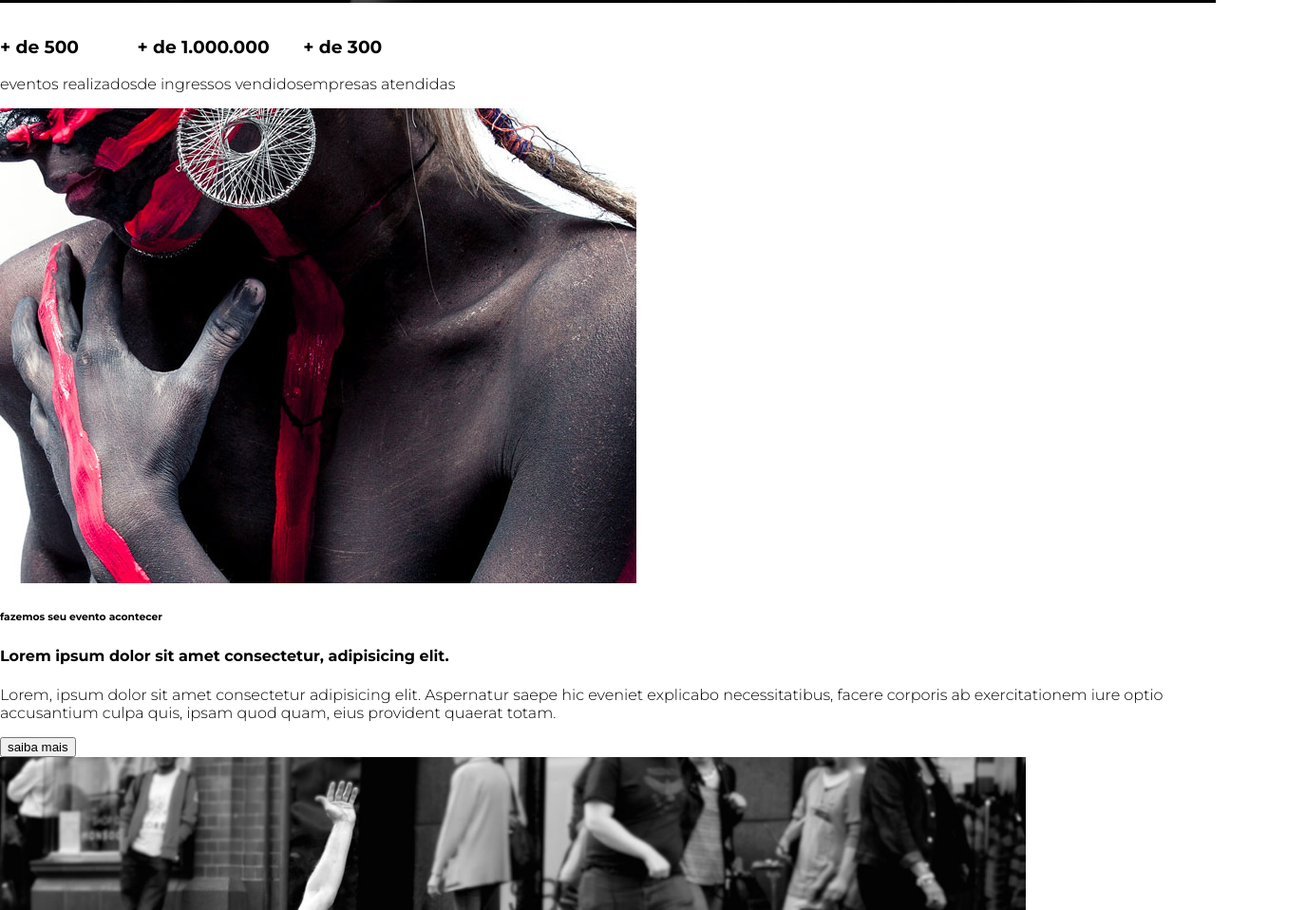
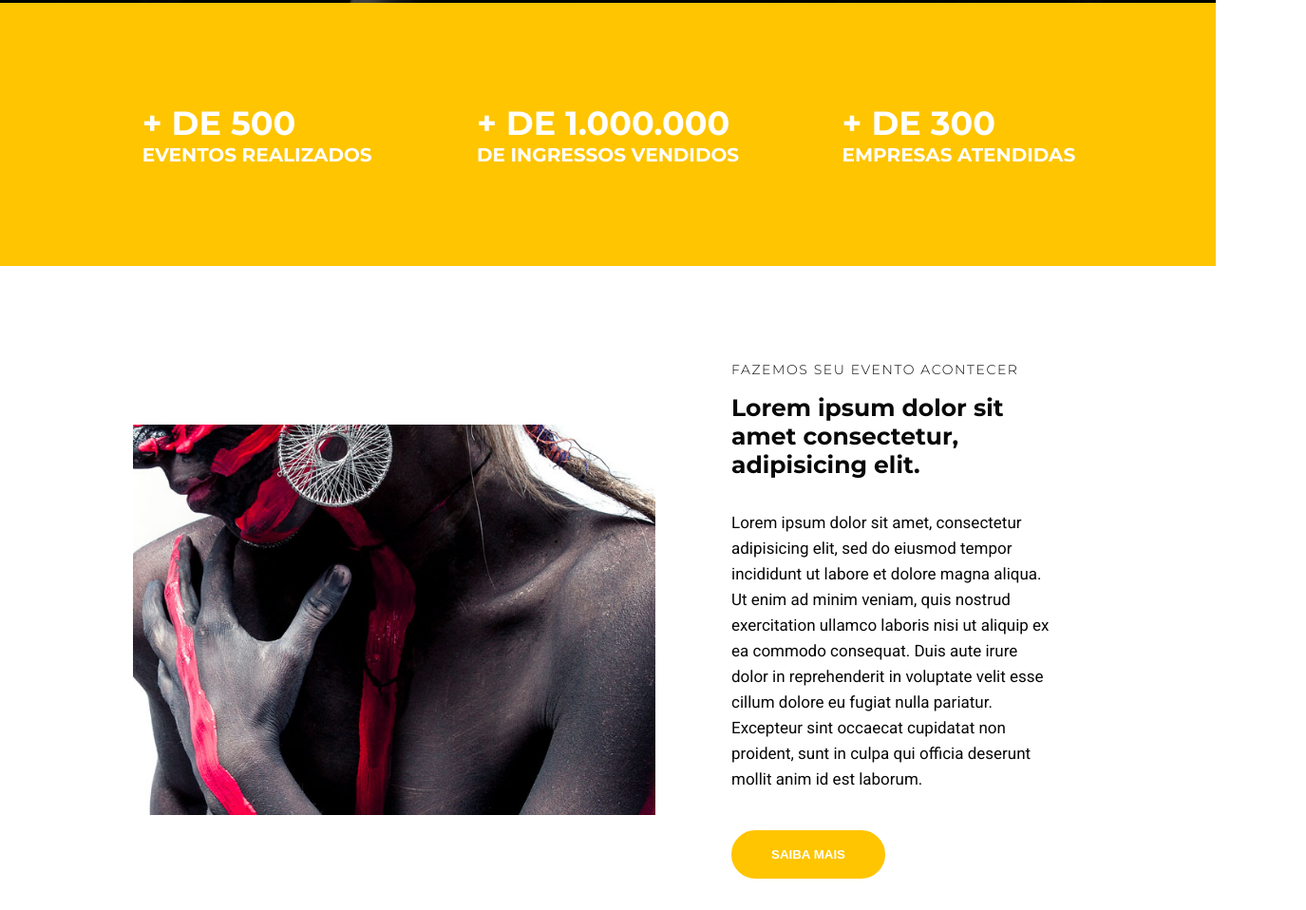
Before and after one commit to marcusimao/studion, a website: page src/index.html in a window 1280 px wide. Shown: the part 797-1755 px from the top of the page at 95% size, 1375 px wide, since content can reach past the window. Drawn offline with Linux system fonts and the light colour scheme.

Commit message:
feat(content): institutional content styles

```diff
--- a/src/index.html
+++ b/src/index.html
@@ -2,6 +2,7 @@
 <html lang="pt-BR">
 <head>
     <meta charset="UTF-8">
+    <link rel="preconnect" href="https://fonts.gstatic.com">
     <link rel="stylesheet" href="./style.css">
 
     <meta name="viewport" content="width=device-width, initial-scale=1.0">
@@ -10,6 +11,7 @@
 
 <body>
     <nav class="navbar">
+    <div  class="container navbar__container">
         <h1 class="logo-studion">Studi<span class="copy--primary">on</span>
             <span class="logo-studion__subtitle">Eventos</span>
         </h1>
@@ -21,7 +23,8 @@
             <li><a href="#Contatos">Contatos</a></li>
         </ul>
 
-    </nav>
+    </div>
+</nav>
 
 <header>
 <div id="slider">
@@ -43,24 +46,27 @@
 </div>
 </header>
 <main>
-    <section>
-        <ul>
-            <li><h3>+ de 500 </h3>eventos realizados</li>
-            <li><h3>+ de 1.000.000</h3> de ingressos vendidos</li>
-            <li><h3>+ de 300</h3>empresas atendidas</li>
+    <div class>
+    <section id="counter">
+        <ul class="container counter__container ">
+            <li><h3>+ de 500 <small>eventos realizados</small></h3></li>
+            <li><h3>+ de 1.000.000<small>de ingressos vendidos</small></h3></li>
+            <li><h3>+ de 300<small>empresas atendidas</small></h3></li>
         </ul>
     </section>
-    <section>
-        <div>
-                <img src="./images/institutional.jpg"/>
+</div>
+    <section class="container institutional">
+        <img class="institutional__image" src="./images/institutional.jpg" alt="Studion Institutional"/>
+        <div class="institutional__copy">
                 <h6>fazemos seu evento acontecer</h6>
                 <h4>Lorem ipsum dolor sit amet consectetur, adipisicing elit.</h4>
-                <p>Lorem, ipsum dolor sit amet consectetur adipisicing elit. Aspernatur saepe hic eveniet explicabo necessitatibus, facere corporis ab exercitationem iure optio accusantium culpa quis, ipsam quod quam, eius provident quaerat totam.</p>
-                <button>saiba mais</button>
+                <p>Lorem ipsum dolor sit amet, consectetur adipisicing elit, sed do eiusmod tempor incididunt ut labore et dolore magna aliqua. Ut enim ad minim veniam, quis nostrud exercitation ullamco laboris nisi ut aliquip ex ea commodo consequat. Duis aute irure dolor in reprehenderit in voluptate velit esse cillum dolore eu fugiat nulla pariatur. Excepteur sint occaecat cupidatat non proident, sunt in culpa qui officia deserunt mollit anim id est laborum.</p>
+                <button class="btn btn--institutional">saiba mais</button>
 
         </div>
+    </section>
         <div >
-                <img src="./images/parallax.jpg" width="1080px"/>
+                <!-- <img src="./images/parallax.jpg" width="1080px"/> -->
                 <h6>você informa a temática e nós planejamos um evento com tecnologia</h6>
                 <h2><span>muito+ </span>diversão</h2>
                 <button>fazer cotação</button>
--- a/src/style.css
+++ b/src/style.css
@@ -1,61 +1,71 @@
-@import url('https://fonts.googleapis.com/css2?family=Montserrat:wght@300,400;700;900&display=swap');
-
-*{
+@import url('https://fonts.googleapis.com/css2?family=Montserrat:wght@300;400;500;700;900&family=Roboto&display=swap');
+* {
   box-sizing: border-box;
-
 }
 
 :root {
-    font-family: 'Montserrat', sans-serif;
+  font-family: "Montserrat", sans-serif;
   font-size: 16px;
+  --color-copy: rgb(8, 8, 8);
   --color-primary: #ffc500;
   --default-padding: 1rem;
+  color: var(--color-copy);
 
   /* padding-left: 16.875rem;
     padding-right: 16.875rem;
      */
+}
+
+body {
+  margin: 0;
+  padding-top: 7.75rem;
+}
+
+header,
+main,
+footer {
+  overflow: hidden;
+}
+
+.container {
+  max-width: 1140px;
+  margin: 0 auto;
 
 }
 
-body{
-    margin: 0;
-    padding-top: 7.75rem;
-
-
-}
-
-ul{
+ul {
   display: flex;
   list-style: none;
   padding-left: 0;
 }
 
-
 .navbar {
   position: fixed;
-    display: grid;
   z-index: 1;
-    grid-template-columns: 1fr 9fr;
-    align-items: center;
   top: 0;
   left: 0;
-    width: 100vw;
-    height: 7.75rem;
-    padding: 0 1rem;
-    background-color: #000;              /*vermelho,verde,azul,transparência;*/
+  width: 100%;
+  background-color: #000; /*vermelho,verde,azul,transparência;*/
   color: #fff;
-    padding-left: 16.875rem;
-    padding-right: 16.875rem;
+  padding-bottom: 2px;
+
 
 
 }
 
+.navbar__container {
+  display: grid;
+  grid-template-columns: 1fr 9fr;
+  align-items: center;
+  /* padding-left: 16.875rem;
+  padding-right: 16.875rem; */
+}
+
 .navbar__links {
   justify-self: end;
-
 }
 
-.navbar__links li{
+.navbar__links li {
   font-size: 0.875rem;
   margin-right: 3rem;
   text-transform: uppercase;
@@ -77,7 +87,6 @@ ul{
   text-transform: uppercase;
   text-align: right;
   line-height: 1ch;
-
 }
 
 .logo-studion__subtitle {
@@ -92,25 +101,18 @@ ul{
 #slider {
   color: #fff;
   background-color: #000;
-
-
 }
-
 
 .slide {
   height: calc(100vh - 7.75rem);
   position: relative;
 }
 
-
-
-
 .slide__background-image {
   width: 100%;
   height: 100%;
   object-fit: cover;
   object-position: center;
-
 }
 
 .slide__copy {
@@ -123,13 +125,12 @@ ul{
   font-size: 0.9375rem;
   font-weight: 400;
   text-transform: uppercase;
-    letter-spacing: .1875rem;
+  letter-spacing: 0.1875rem;
 }
 .slide__copy h2 {
   font-size: 6.25rem;
   text-transform: uppercase;
   line-height: 6.25rem;
-
 }
 
 .slide__copy h2 span {
@@ -140,23 +141,86 @@ ul{
   cursor: pointer;
   padding: 1rem 2.5rem;
   color: var(--color-primary);
-    border: .125rem solid #fff;
+  border: 0.125rem solid #fff;
   background: unset;
   border-radius: 5rem;
-    font-size: .9375;
+  font-size: 0.9375;
   font-weight: 700;
   text-transform: uppercase;
   transition: 0.25s all ease;
-
-
-
 }
 
-.btn:hover, .btn:active, .btn:focus {
-
+.btn:hover,
+.btn:active,
+.btn:focus,
+.btn--institutional {
   border-color: var(--color-primary);
   background: var(--color-primary);
   color: #fff;
+}
 
+#counter {
+  background-color: var(--color-primary);
+  color: #fff;
+  text-transform: uppercase;
+}
 
+.counter__container {
+  display: grid;
+  grid-template-columns: repeat(auto-fill, minmax(300px, 1fr));
+  place-items: center;
+
+  padding: 4.375rem 1rem;
 }
+
+.counter__container h3 {
+  font-size: 2.1875rem;
+}
+
+.counter__container h3 small {
+  display: block;
+  font-size: 1.25rem;
+}
+
+.institutional {
+  display: grid;
+  grid-template-columns: auto auto;
+  gap: 3.125rem;
+  align-items: center;
+  padding: 4.375rem;
+}
+.institutional__image {
+  max-width: 550px;
+}
+
+.institutional__copy {
+  padding:  1.875rem;
+}
+
+.institutional__copy h6 {
+  font-size: .875rem;
+  font-weight: 300;
+  letter-spacing: 0.1rem;
+  text-transform: uppercase;
+  margin: 0;
+}
+
+.institutional__copy h4 {
+
+  font-size: 1.5625rem;
+  margin-top: 1rem;
+}
+
+.institutional p {
+
+font-family: 'Roboto', sans-serif;
+font-size: 1.0625rem;
+line-height: 1.6875rem;
+margin-bottom: 0;
+margin-bottom: 2.5rem;
+}
+
+.btn--institutional:hover {
+  color: var(--color-copy);
+  background: unset;
+}
```
Lines whose indentation alone changed are shown as unchanged.
